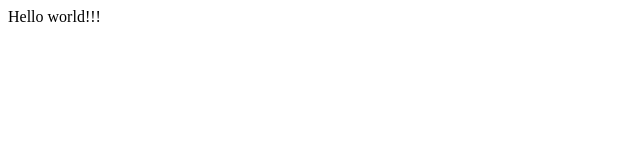
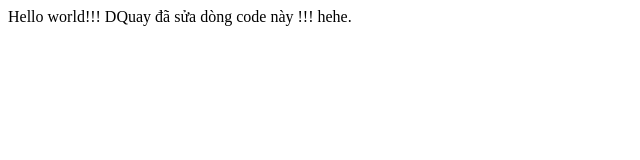
Before and after one commit to slowv/hoctap, a plain HTML site: page index.html in a window 1280 px wide. Shown: the whole page, without its empty margins (0-640 px from the left). Drawn offline with Linux system fonts and the light colour scheme.

Commit message:
Dquay update code

```diff
--- a/index.html
+++ b/index.html
@@ -9,7 +9,7 @@
 </head>
 <body>
     <div>
-        Hello world!!!
+        Hello world!!! DQuay đã sửa dòng code này !!! hehe.
     </div>
 </body>
 </html>
```
